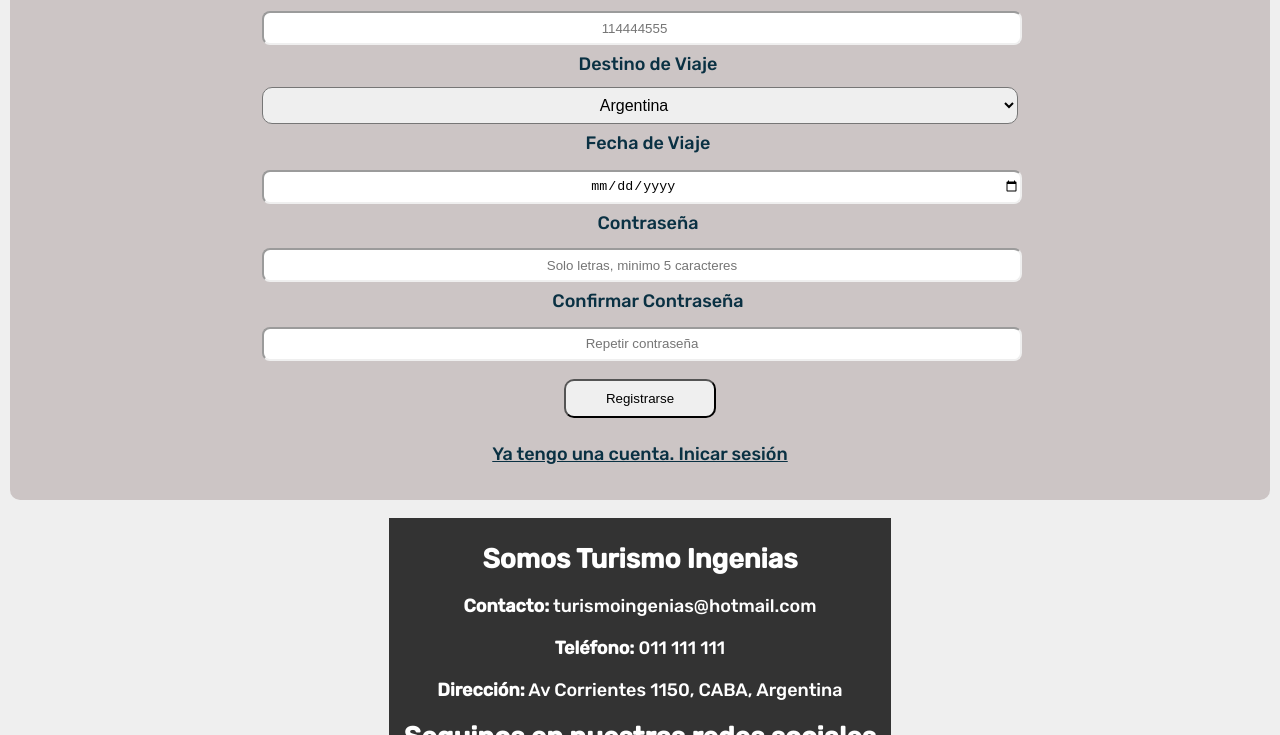
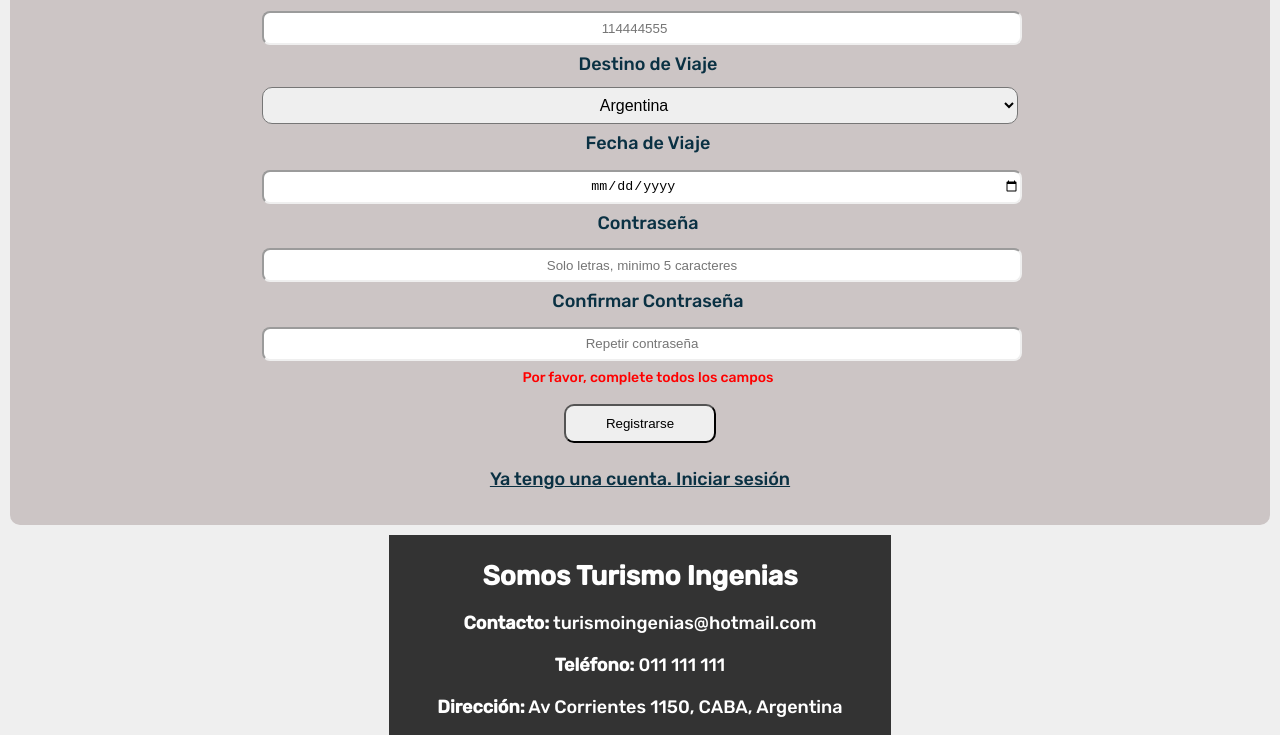
Before and after one commit to sofiakonig/Trabajo-Final-Grupo-G, a plain HTML site: page registrarse.html in a window 1280 px wide. Both pictures are taken after a click on the button "Registrarse". Shown: the part 838-1573 px from the top of the page. Drawn offline with Linux system fonts and the light colour scheme.

Commit message:
Session storage y reemplazo de mensajes

```diff
--- a/index.css
+++ b/index.css
@@ -288,6 +288,13 @@ background-color: #0a3143;
 .enlace-cuenta{
     font-size: 11px;
     text-decoration: underline ;
+}
+.mensaje{
+    font-size: 14px;
+    margin: 8px;
+    width: 100%;
+    color: black;
+    text-align: center;
 }
 
 /*Formulario Login*/
--- a/registrarse.html
+++ b/registrarse.html
@@ -69,11 +69,13 @@
                 <input type="password" id="confirmPassword" placeholder="Repetir contraseña" required>
                 <div id="mensajeRepeatPassword"></div>
 
-                <button id="enviar" class="btn-register" type="button" onclick="datos()">Registrarse</button>
-                <a class="enlace-cuenta" href="login.html">Ya tengo una cuenta. Inicar sesión</a>
+                <div class="errores"></div>
+                <div class="mensaje"></div>
+
+                <button id="enviar" class="btn-register" type="button" >Registrarse</button>
+                <a class="enlace-cuenta" href="login.html">Ya tengo una cuenta. Iniciar sesión</a>
             </form>
-            <div class="errores"></div>
-            <div class="mensaje"></div>
+
         </div>
     </main>
     <footer>
--- a/scriptregistro.js
+++ b/scriptregistro.js
@@ -1,8 +1,6 @@
 window.onload = () => {
-    //let formulario = document.querySelector(".form-cuerpo"); //Para que no vaya a otro sitio y salte error cuando apretas submit
-    //formulario.addEventListener("submit", (event) => {
-       // event.preventDefault()
-   // })
+
+//Validaciones de los input
 
     let inputNombre = document.getElementById("nombre");
     inputNombre.addEventListener("keyup", () => {
@@ -82,52 +80,72 @@ window.onload = () => {
     }
    })
 
+//Validacion del formulario completo
 
-//PRUEBA VALIDACION 1 No salta ningun mensaje cuando apreto registrar
-    //let botonEnviar = document.getElementById("enviar");
-    //botonEnviar.addEventListener("click", function(event) {
-      //  event.preventDefault();
+   let botonEnviar = document.getElementById("enviar");
+   botonEnviar.addEventListener("click", function(event) {
+       event.preventDefault();
 
-      //  if (validarFormulario()){
-            //document.querySelector("div.errores").innerHTML = `<p> Revise los campos </p>`
-      //  } else {
-      //      document.querySelector("div.mensaje").innerHTML = `<p> Tu consulta fue enviada con exito. Espera una pronta respuesta </p>`
-      //  }
-    //});
-    //function validarFormulario (){
-      //  let inputNombre = document.getElementById("nombre").value;
-      //  let inputApellido = document.getElementById("apellido").value;
-      //  let inputEmail = document.getElementById("email").value;
-      //  let inputTelefono = document.getElementById("telefono").value;
-      //  let inputFecha = document.getElementById("fecha-viaje").value;
-      //  let inputPass = document.getElementById("password").value;
-      //  let inputRepeatPass = document.getElementById("confirmPassword").value;
-
-      //  if (inputNombre.value.length < 2 || inputApellido.value.length < 2 || !inputEmail.value.includes("@") || inputTelefono.value.length < 9 || !inputFecha.value || inputPass.value.length < 5 || inputRepeatPass.value !== inputPass.value) {
-      //      return false; // El formulario no es válido
-      //  } else {
-      //      return true;
-      //  }
-
-    //}
-
-//PRUEBA VALIDACION 2
-//function datos (){ //No me toma la funcion
-    //let inputNombre = document.getElementById ("nombre").value;
-    //let inputApellido = document.getElementById("apellido").value;
-    //let inputEmail = document.getElementById("email").value;
-    //let inputTelefono = document.getElementById("telefono").value;
-    //let inputFecha = document.getElementById("fecha-viaje").value;
-    //let inputPass = document.getElementById("password").value;
-    //let inputRepeatPass = document.getElementById("confirmPassword").value;
-
-    //if (!inputNombre || !inputApellido ||!inputEmail || !inputTelefono || !inputFecha || !inputPass || !inputRepeatPass){
-    //    document.querySelector("div.errores").innerHTML = `<p> Revise los campos </p>`
-    //}
-    //else {
-    //    document.querySelector("div.mensaje").innerHTML = `<p> Tu consulta fue enviada con exito. Espera una pronta respuesta </p>`
-    //}
-//}
+       let erroresDiv = document.querySelector("div.errores");
+       let mensajeDiv = document.querySelector("div.mensaje");
 
 
+       if (validarFormulario()){
+            //Si hay errores, mostramos el mensaje de error y borro el mensaje anterior
+            mensajeDiv.innerText = "";
+            erroresDiv.innerText = "Por favor, complete todos los campos";
+        } else {
+            //Si no hay errores, mostramos el mensaje de exito
+            erroresDiv.innerText = "";
+            mensajeDiv.innerText = "Tu consulta fue enviada con exito. Espera una pronta respuesta."
+        }
+        guardarInformacion();
+
+   });
+
+   function validarFormulario (){
+       let inputNombre = document.getElementById("nombre");
+       let inputApellido = document.getElementById("apellido");
+       let inputEmail = document.getElementById("email");
+       let inputTelefono = document.getElementById("telefono");
+       //let inputFecha = document.getElementById("fecha-viaje");
+       let inputPass = document.getElementById("password");
+       let inputRepeatPass = document.getElementById("confirmPassword");
+
+       if (inputNombre.value.length < 2 || inputApellido.value.length < 2 || !inputEmail.value.includes("@") || inputTelefono.value.length < 9 || inputPass.value.length < 5 || inputRepeatPass.value !== inputPass.value) {
+
+           return true; // El formulario no es válido
+       } else {
+           return false;
+       }
+
+   }
+
+//Almacenar la informacion en storage
+   function guardarInformacion () {
+
+//Obtener la informacion que quiero guardar
+    let nombre = document.getElementById("nombre").value;
+    let apellido = document.getElementById("apellido").value;
+    let email = document.getElementById("email").value;
+    let telefono = document.getElementById("telefono").value;
+    let contrasena = document.getElementById("password").value;
+    let contrasenaConfirmada = document.getElementById("confirmPassword").value;
+
+    let informacion = {
+        Nombre: nombre,
+        Apellido: apellido,
+        Email: email,
+        Telefono: telefono,
+        Contrasena: contrasena,
+        Confirmacion: contrasenaConfirmada
+
+    };
+
+    sessionStorage.setItem("informacionUsuario", JSON.stringify(informacion));
+    console.log("Base de datos");
+    console.log(sessionStorage);
+
+   }
+
 }
```
